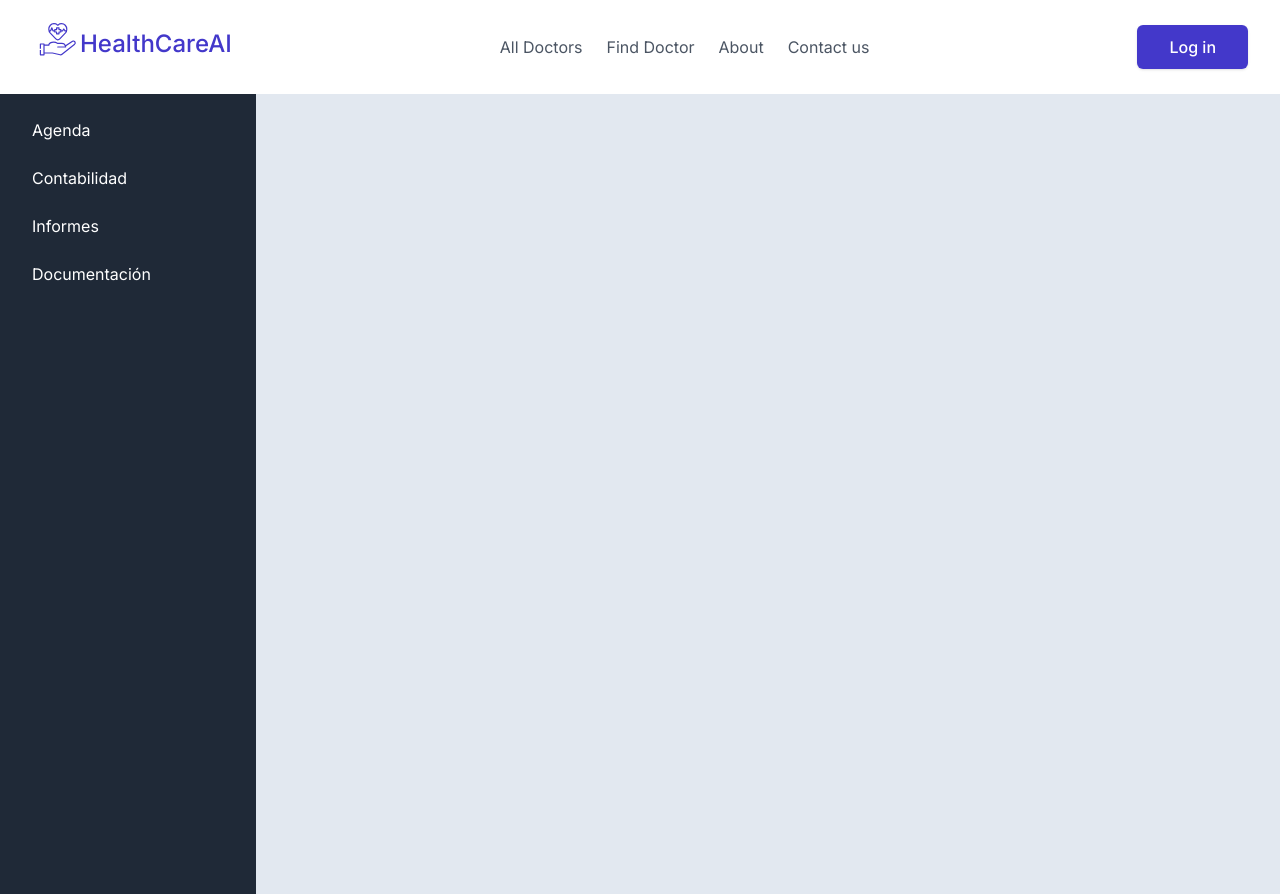
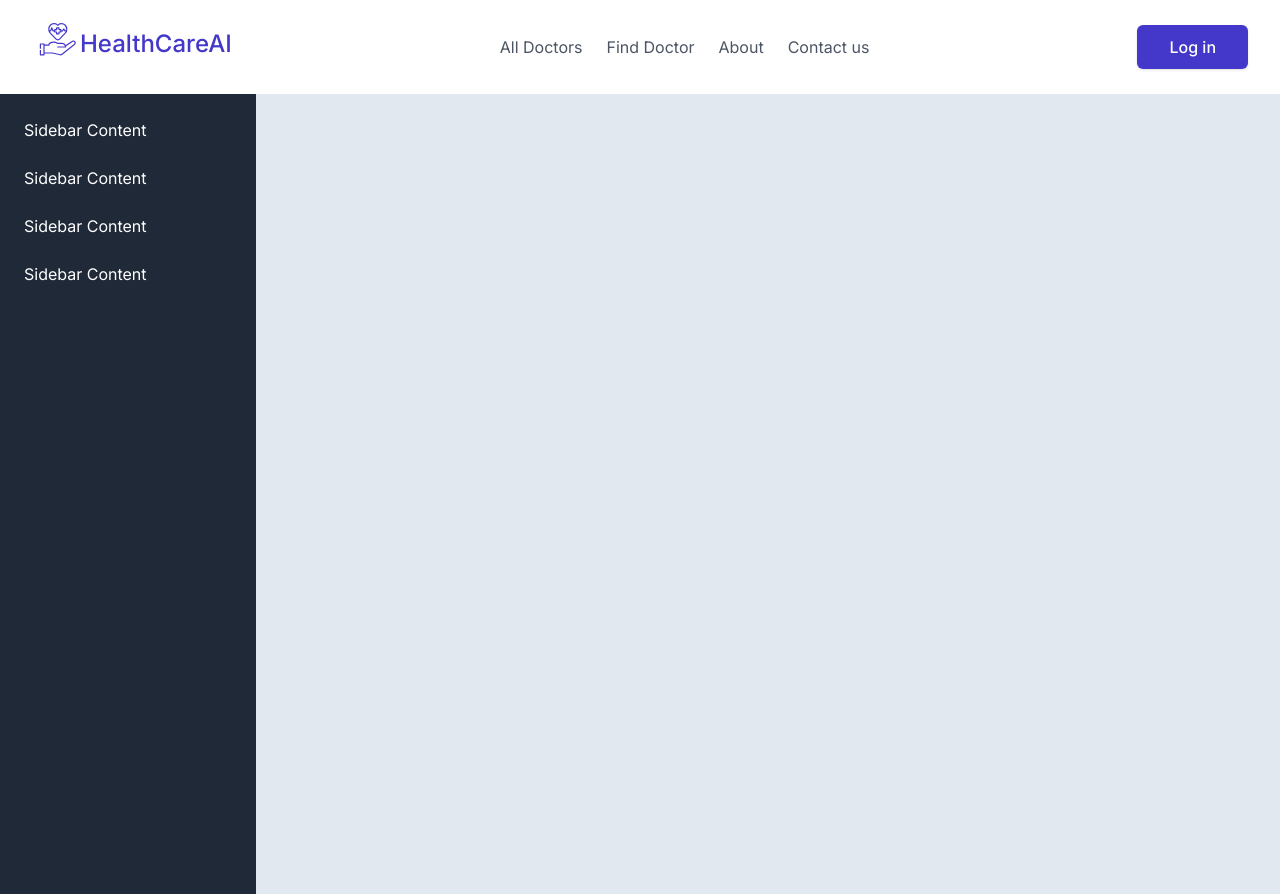
Before and after one commit to Daniel-16/healthcare-ai, a Next.js app: page /dashboard in a window 1280 px wide. Built offline with nearby package versions, Linux system fonts and the light colour scheme.

Commit message:
br sidebar

```diff
--- a/components/Sidebar.tsx
+++ b/components/Sidebar.tsx
@@ -10,22 +10,19 @@ const Sidebar = () => {
       <aside className="bg-gray-800 text-white w-64 min-h-screen p-4">
         <nav>
           <ul className="space-y-2">
-            <li className="opcion-con-desplegable">
-              <div className="flex items-center justify-between p-2 hover:bg-gray-700">
+            <li>
+              <div className="flex items-center justify-between p-2 hover:bg-gray-700 hover:cursor-pointer hover:rounded-md">
                 <div className="flex items-center">
-                  <i className="fas fa-calendar-alt mr-2"></i>
-                  <span>Agenda</span>
+                  <span>Sidebar Content</span>
                 </div>
-                <i className="fas fa-chevron-down text-xs"></i>
               </div>
-              <ul className="desplegable ml-4 hidden">
+              <ul className="ml-4 hidden">
                 <li>
                   <Link
                     href="#"
                     className="p-2 hover:bg-gray-700 flex items-center"
                   >
-                    <i className="fas fa-chevron-right mr-2 text-xs"></i>
-                    Gestion de citas
+                    Sidebar Content
                   </Link>
                 </li>
                 <li>
@@ -33,28 +30,24 @@ const Sidebar = () => {
                     href="#"
                     className="p-2 hover:bg-gray-700 flex items-center"
                   >
-                    <i className="fas fa-chevron-right mr-2 text-xs"></i>
-                    Polizas
+                    Sidebar Content
                   </Link>
                 </li>
               </ul>
             </li>
-            <li className="opcion-con-desplegable">
-              <div className="flex items-center justify-between p-2 hover:bg-gray-700">
+            <li>
+              <div className="flex items-center justify-between p-2 hover:bg-gray-700 hover:cursor-pointer hover:rounded-md">
                 <div className="flex items-center">
-                  <i className="fas fa-money-bill-wave mr-2"></i>
-                  <span>Contabilidad</span>
+                  <span>Sidebar Content</span>
                 </div>
-                <i className="fas fa-chevron-down text-xs"></i>
               </div>
-              <ul className="desplegable ml-4 hidden">
+              <ul className="ml-4 hidden">
                 <li>
                   <a
                     href="#"
                     className="p-2 hover:bg-gray-700 flex items-center"
                   >
-                    <i className="fas fa-chevron-right mr-2 text-xs"></i>
-                    Tratamientos
+                    Sidebar Content
                   </a>
                 </li>
                 <li>
@@ -62,8 +55,7 @@ const Sidebar = () => {
                     href="#"
                     className="p-2 hover:bg-gray-700 flex items-center"
                   >
-                    <i className="fas fa-chevron-right mr-2 text-xs"></i>
-                    Gastos
+                    Sidebar Content
                   </Link>
                 </li>
                 <li>
@@ -71,28 +63,24 @@ const Sidebar = () => {
                     href="#"
                     className="p-2 hover:bg-gray-700 flex items-center"
                   >
-                    <i className="fas fa-chevron-right mr-2 text-xs"></i>
-                    Facturas
+                    Sidebar Content
                   </Link>
                 </li>
               </ul>
             </li>
-            <li className="opcion-con-desplegable">
-              <div className="flex items-center justify-between p-2 hover:bg-gray-700">
+            <li>
+              <div className="flex items-center justify-between p-2 hover:bg-gray-700 hover:cursor-pointer hover:rounded-md">
                 <div className="flex items-center">
-                  <i className="fas fa-chart-bar mr-2"></i>
-                  <span>Informes</span>
+                  <span>Sidebar Content</span>
                 </div>
-                <i className="fas fa-chevron-down text-xs"></i>
               </div>
-              <ul className="desplegable ml-4 hidden">
+              <ul className="ml-4 hidden">
                 <li>
                   <Link
                     href="#"
                     className="p-2 hover:bg-gray-700 flex items-center"
                   >
-                    <i className="fas fa-chevron-right mr-2 text-xs"></i>
-                    Presupuestos
+                    Sidebar Content
                   </Link>
                 </li>
                 <li>
@@ -100,28 +88,24 @@ const Sidebar = () => {
                     href="#"
                     className="p-2 hover:bg-gray-700 flex items-center"
                   >
-                    <i className="fas fa-chevron-right mr-2 text-xs"></i>
-                    Informe médico
+                    Sidebar Content
                   </Link>
                 </li>
               </ul>
             </li>
-            <li className="opcion-con-desplegable">
-              <div className="flex items-center justify-between p-2 hover:bg-gray-700">
+            <li>
+              <div className="flex items-center justify-between p-2 hover:bg-gray-700 hover:cursor-pointer hover:rounded-md">
                 <div className="flex items-center">
-                  <i className="fas fa-file-alt mr-2"></i>
-                  <span>Documentación</span>
+                  <span>Sidebar Content</span>
                 </div>
-                <i className="fas fa-chevron-down text-xs"></i>
               </div>
-              <ul className="desplegable ml-4 hidden">
+              <ul className="ml-4 hidden">
                 <li>
                   <Link
                     href="#"
                     className="p-2 hover:bg-gray-700 flex items-center"
                   >
-                    <i className="fas fa-chevron-right mr-2 text-xs"></i>
-                    Firmas pendientes
+                    Sidebar Content
                   </Link>
                 </li>
                 <li>
@@ -129,8 +113,7 @@ const Sidebar = () => {
                     href="#"
                     className="p-2 hover:bg-gray-700 flex items-center"
                   >
-                    <i className="fas fa-chevron-right mr-2 text-xs"></i>
-                    Documentos
+                    Sidebar Content
                   </Link>
                 </li>
               </ul>
```
